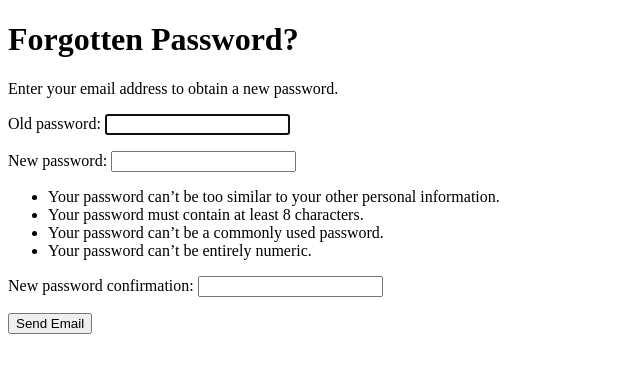
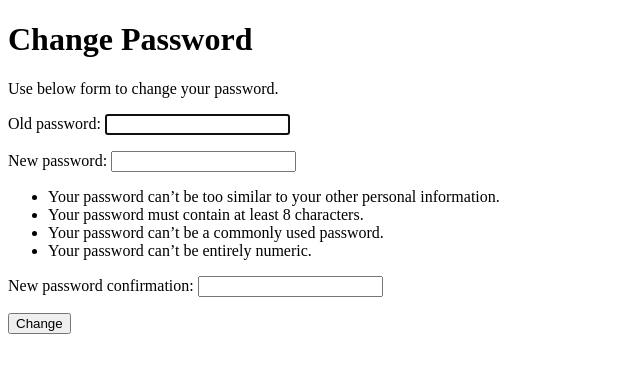
Before and after one commit to contactpunit/mypage, a Django app: page /account/password_change/ in a window 1280 px wide. Shown: the part 130-503 px from the top of the page, without its empty margins (0-640 px from the left). Run offline with Django 3.2, Linux system fonts and the light colour scheme; the visitor is signed in with stand-in values (Sample User, id 1).

Commit message:
modified form

```diff
--- a/account/templates/registration/password_change_form.html
+++ b/account/templates/registration/password_change_form.html
@@ -1,11 +1,11 @@
 {% extends 'registration/base.html' %}
 {% block title %} Change Your Password {% endblock title %}
 {% block body %}
-<h1>Forgotten Password?</h1>
-<p>Enter your email address to obtain a new password.</p>
+<h1>Change Password</h1>
+<p>Use below form to change your password.</p>
 <form action="." method="POST">
     {{form.as_p}}
     {% csrf_token %}
-    <p><input type="submit" value="Send Email"></p>
+    <p><input type="submit" value="Change"></p>
 </form>
 {% endblock body %}
```
